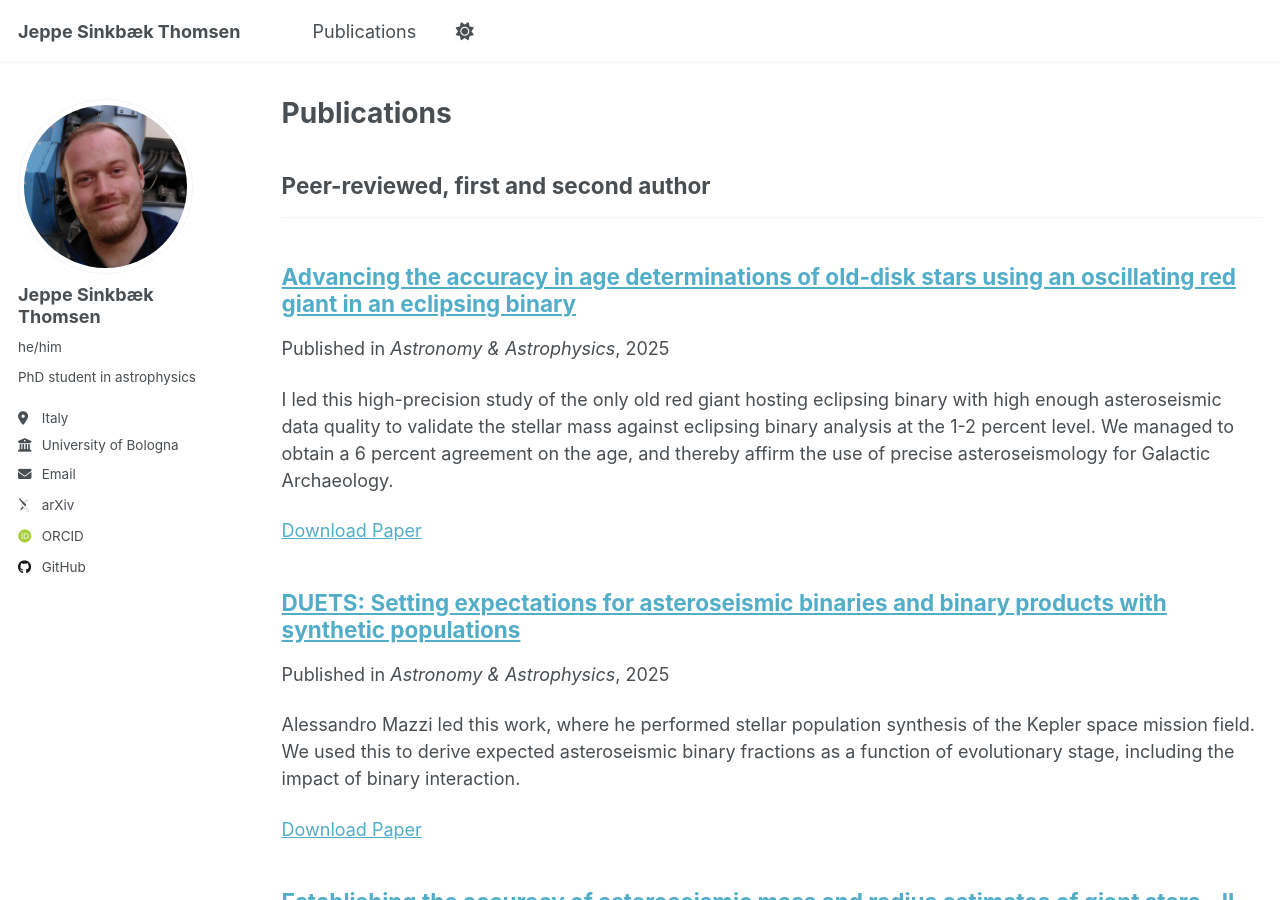
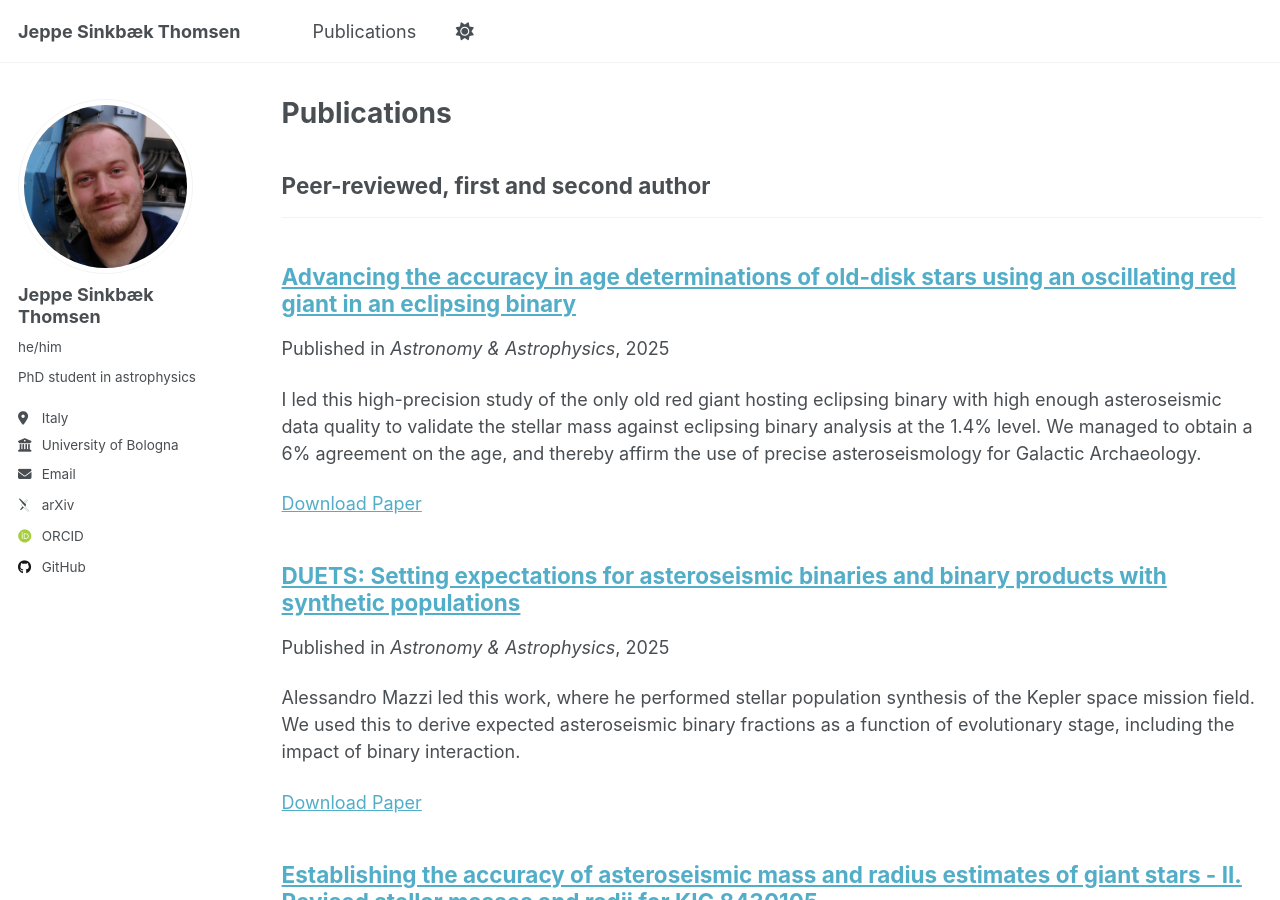
Before and after one commit to jsinkbaek/jsinkbaek.github.io, a Jekyll site: the page built from _pages/publications.html, in a window 1280 px wide and 900 px high. Built offline with Jekyll 4.4.1, drawn with Linux system fonts in a browser that asks for light colours; some web fonts are replaced; a script that is not in the unit is left out.

Commit message:
Update 2025-07-01-kic10001167.md

```diff
--- a/_publications/2025-07-01-kic10001167.md
+++ b/_publications/2025-07-01-kic10001167.md
@@ -3,7 +3,7 @@ title: "Advancing the accuracy in age determinations of old-disk stars using an
 collection: publications
 category: manuscripts-first
 permalink: /publication/22025-07-01-kic10001167
-excerpt: 'I led this high-precision study of the only old red giant hosting eclipsing binary with high enough asteroseismic data quality to validate the stellar mass against eclipsing binary analysis at the 1-2 percent level. We managed to obtain a 6 percent agreement on the age, and thereby affirm the use of precise asteroseismology for Galactic Archaeology.'
+excerpt: 'I led this high-precision study of the only old red giant hosting eclipsing binary with high enough asteroseismic data quality to validate the stellar mass against eclipsing binary analysis at the 1.4% level. We managed to obtain a 6% agreement on the age, and thereby affirm the use of precise asteroseismology for Galactic Archaeology.'
 date: 2025-07-02
 venue: 'Astronomy & Astrophysics'
 slidesurl:
```
